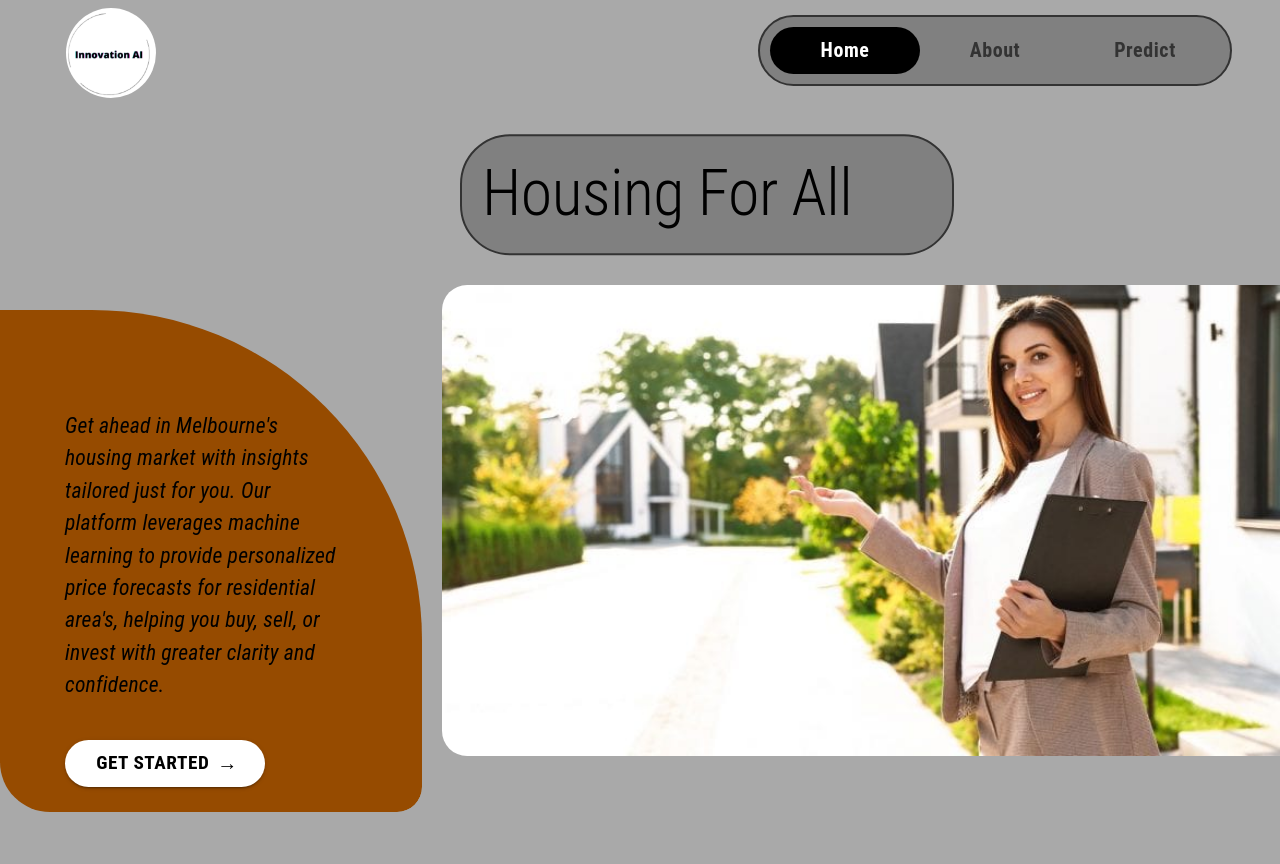
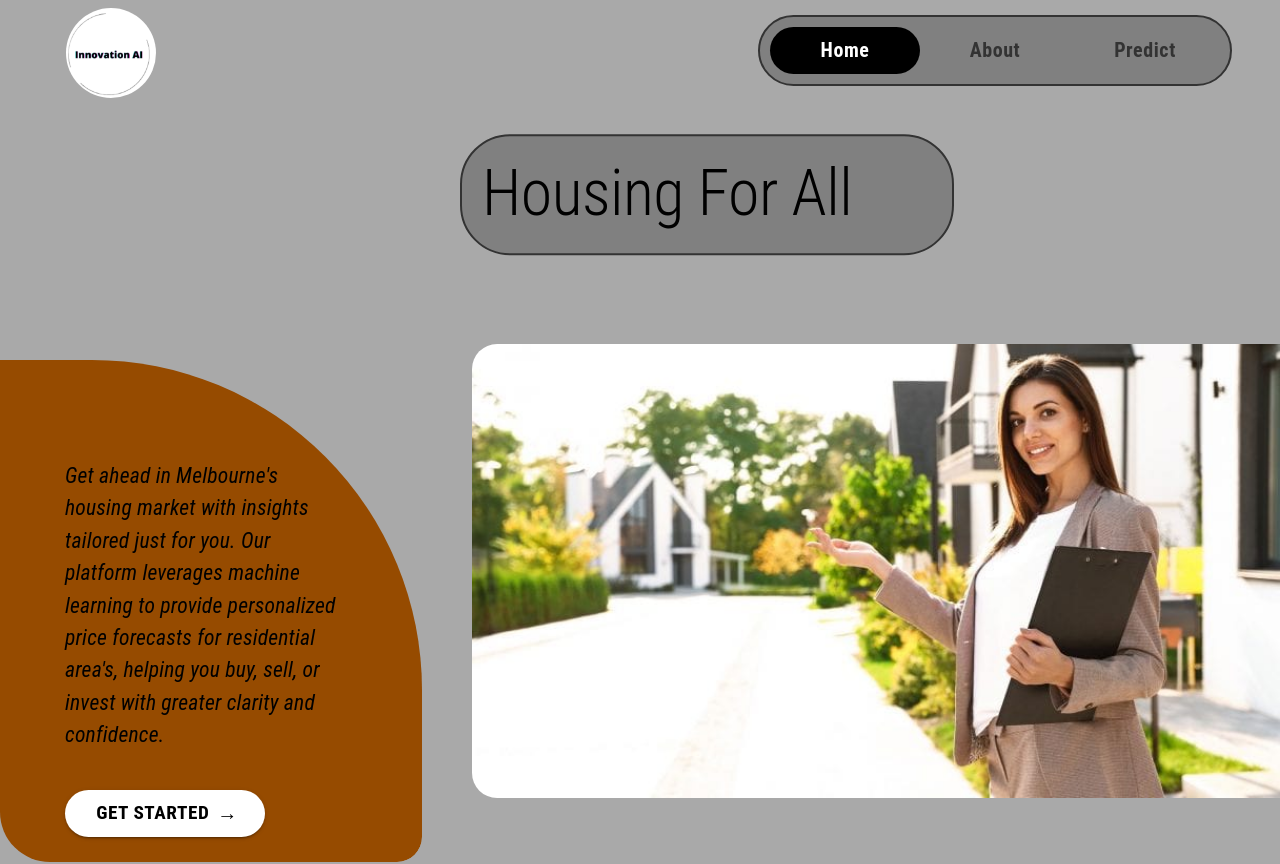
Before and after one commit to PhamQuocTrung2910/Innovation-AI, a React (Create React App) app in the folder housing-market-app/: page / in a window 1280 px wide. Shown: the top 864 px of the page. Built offline with nearby package versions, Linux system fonts and the light colour scheme.

Commit message:
Update 2

```diff
--- a/housing-market-app/src/components/Home/HomePage.js
+++ b/housing-market-app/src/components/Home/HomePage.js
@@ -67,8 +67,8 @@ function HomePage() {
           flexDirection: { xs: 'column', md: 'row' },
           alignItems: 'stretch',
           width: '100%',
-          gap: '20px',
-          paddingTop: '130px',
+          gap: '50px',
+          paddingTop: '180px',
         }}
       >
         {/* Grey Background Box */}
--- a/housing-market-app/src/components/Predict/Predict.js
+++ b/housing-market-app/src/components/Predict/Predict.js
@@ -20,7 +20,7 @@ function Predict() {
     const validAreas = useMemo(() => [
         'Electronic City',
         'Whitefield',
-        'Indiranagar',
+        'Indira Nagar',
         'Koramangala',
     ], []);
 
@@ -138,16 +138,17 @@ function Predict() {
                                 native: true,
                             }}
                         >
-                            <option value=""> </option>
+                            <option value=""></option>
                             {validAreas.map((area, index) => (
                                 <option key={index} value={area}>{area}</option>
                             ))}
                         </TextField>
 
-                        <TextField label="Size (e.g., 3 BHK)"
+                        <TextField label="Bedroom-Hall-Kitchen (BHK)"
                             name="size"
                             value={formData.size}
                             onChange={handleChange}
+                            type="number"
                             required
                         />
 
```
